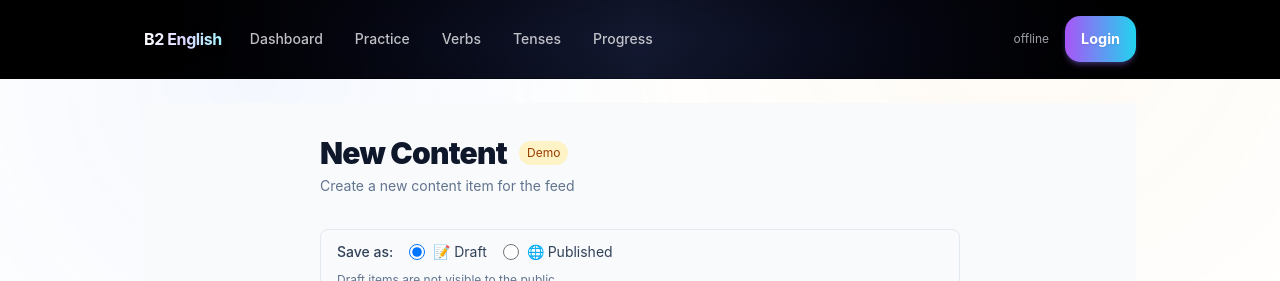
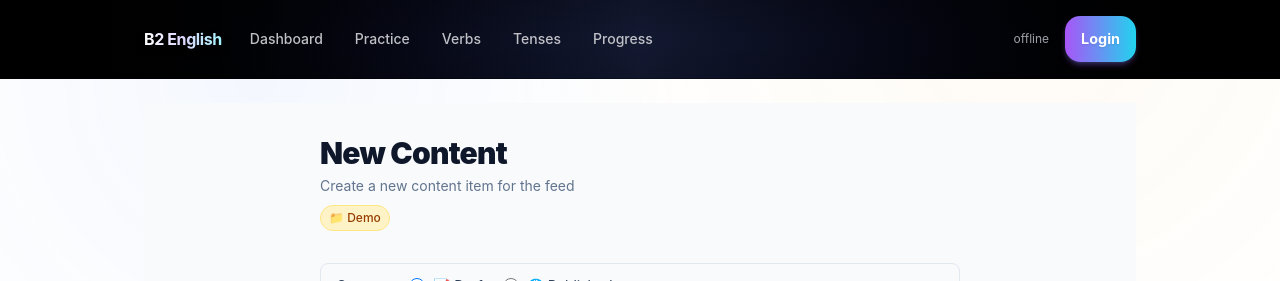
Before and after one commit to Diego-debian/b2englishapp, a Next.js app in the folder frontend/: page /admin/content/new in a window 1280 px wide. Shown: the top 281 px of the page. Built offline with nearby package versions, Linux system fonts and the light colour scheme; no server answers.

Commit message:
feat(admin): unify sync status UX for demo vs real modes

```diff
--- a/frontend/app/admin/content/[slug]/edit/page.tsx
+++ b/frontend/app/admin/content/[slug]/edit/page.tsx
@@ -13,6 +13,7 @@ import {
 import { ContentForm } from "@/components/admin/ContentForm";
 import { StatusBadge } from "@/components/admin/StatusBadge";
 import { TypeBadge } from "@/components/admin/TypeBadge";
+import { AdminSyncStatus, SyncStatus } from "@/components/admin/AdminSyncStatus";
 import { Button } from "@/components/Button";
 import { ds } from "@/lib/designSystem";
 import { updateContent, hasAuthToken, AdminContentError } from "@/lib/adminContentClient";
@@ -85,6 +86,8 @@ export default function AdminContentEditPage() {
     const [warning, setWarning] = useState<string | null>(null);
     const [success, setSuccess] = useState<string | null>(null);
     const [mounted, setMounted] = useState(false);
+    const [syncStatus, setSyncStatus] = useState<SyncStatus>("idle");
+    const [syncMessage, setSyncMessage] = useState<string | undefined>(undefined);
 
     useEffect(() => {
         setMounted(true);
@@ -154,6 +157,7 @@ export default function AdminContentEditPage() {
         if (effectiveMode === "demo") {
             updateItem(slug, finalItem);
             setSuccess("✅ Changes saved successfully.");
+            setSyncStatus("saved_local");
             setSaving(false);
             setTimeout(() => router.push("/admin/content"), 1200);
             return;
@@ -164,15 +168,18 @@ export default function AdminContentEditPage() {
         if (item.type !== "text") {
             setWarning(`Type "${item.type}" is not supported for backend. Saved locally.`);
             updateItem(slug, finalItem);
+            setSyncStatus("saved_local");
+            setSyncMessage("type not supported");
             setSaving(false);
             setTimeout(() => router.push("/admin/content"), 1500);
             return;
         }
 
-        // Check auth
         if (!hasAuthToken()) {
             setWarning("Not authenticated. Changes saved locally. Please login for Real mode.");
             updateItem(slug, finalItem);
+            setSyncStatus("saved_local");
+            setSyncMessage("no auth");
             setSaving(false);
             setTimeout(() => router.push("/admin/content"), 1500);
             return;
@@ -188,6 +195,7 @@ export default function AdminContentEditPage() {
             // Also save locally for immediate UI consistency
             updateItem(slug, finalItem);
             setSuccess("✅ Changes saved successfully.");
+            setSyncStatus("synced");
             setSaving(false);
             setTimeout(() => router.push("/admin/content"), 1200);
         } catch (err) {
@@ -195,6 +203,8 @@ export default function AdminContentEditPage() {
             console.error("[AdminContentEdit] Backend error:", apiErr);
             setError(`Backend error: ${apiErr.message}. Saved locally as fallback.`);
             updateItem(slug, finalItem);
+            setSyncStatus("saved_local");
+            setSyncMessage("backend error");
             setSaving(false);
         }
     };
@@ -208,10 +218,12 @@ export default function AdminContentEditPage() {
             setStatus(slug, "published");
             setItem({ ...item, status: "published" });
             setSuccess("✅ Published successfully!");
+            setSyncStatus(effectiveMode === "demo" ? "saved_local" : "synced");
         } else if (confirmAction === "unpublish") {
             setStatus(slug, "draft");
             setItem({ ...item, status: "draft" });
             setSuccess("✅ Moved to drafts.");
+            setSyncStatus(effectiveMode === "demo" ? "saved_local" : "synced");
         }
         setConfirmAction(null);
     };
@@ -252,16 +264,17 @@ export default function AdminContentEditPage() {
                         </h1>
                         <TypeBadge type={item.type} />
                         <StatusBadge status={item.status} />
-                        <span className={`text-xs px-2 py-1 rounded-full ${effectiveMode === "demo"
-                            ? "bg-amber-100 text-amber-800"
-                            : "bg-green-100 text-green-800"
-                            }`}>
-                            {effectiveMode === "demo" ? "Demo" : "Real"}
-                        </span>
                     </div>
-                    <p className="text-sm text-slate-500">
+                    <p className="text-sm text-slate-500 mb-2">
                         Editing: <code className="bg-slate-100 px-1 rounded">{slug}</code>
                     </p>
+                    {/* Sync Status */}
+                    <AdminSyncStatus
+                        mode={effectiveMode}
+                        writeEnabled={backendWriteEnabled}
+                        syncStatus={syncStatus}
+                        message={syncMessage}
+                    />
                 </div>
                 <div className="flex gap-2">
                     <Link href={`/admin/content/${slug}/preview`}>
--- a/frontend/app/admin/content/new/page.tsx
+++ b/frontend/app/admin/content/new/page.tsx
@@ -10,6 +10,7 @@ import {
     isContentAdminDualModeV1Enabled
 } from "@/lib/featureFlags";
 import { ContentForm } from "@/components/admin/ContentForm";
+import { AdminSyncStatus, SyncStatus } from "@/components/admin/AdminSyncStatus";
 import { ds } from "@/lib/designSystem";
 import { createContent, hasAuthToken, AdminContentError } from "@/lib/adminContentClient";
 
@@ -36,6 +37,8 @@ export default function AdminContentNewPage() {
     const [success, setSuccess] = useState<string | null>(null);
     const [mounted, setMounted] = useState(false);
     const [selectedStatus, setSelectedStatus] = useState<"draft" | "published">("draft");
+    const [syncStatus, setSyncStatus] = useState<SyncStatus>("idle");
+    const [syncMessage, setSyncMessage] = useState<string | undefined>(undefined);
 
     useEffect(() => {
         setMounted(true);
@@ -87,6 +90,7 @@ export default function AdminContentNewPage() {
             addItem(itemWithStatus);
             const msg = selectedStatus === "published" ? "✅ Published successfully!" : "✅ Saved as draft.";
             setSuccess(msg);
+            setSyncStatus("saved_local");
             setSaving(false);
             setTimeout(() => router.push("/admin/content"), 1200);
             return;
@@ -105,7 +109,9 @@ export default function AdminContentNewPage() {
         // Check auth
         if (!hasAuthToken()) {
             setWarning("Not authenticated. Content saved locally. Please login for Real mode.");
-            addItem(item);
+            addItem(itemWithStatus);
+            setSyncStatus("saved_local");
+            setSyncMessage("no auth");
             setSaving(false);
             setTimeout(() => router.push("/admin/content"), 1500);
             return;
@@ -123,6 +129,7 @@ export default function AdminContentNewPage() {
             addItem(itemWithStatus);
             const msg = selectedStatus === "published" ? "✅ Published successfully!" : "✅ Saved as draft.";
             setSuccess(msg);
+            setSyncStatus("synced");
             setSaving(false);
             setTimeout(() => router.push("/admin/content"), 1200);
         } catch (err) {
@@ -130,6 +137,8 @@ export default function AdminContentNewPage() {
             console.error("[AdminContentNew] Backend error:", apiErr);
             setError(`Backend error: ${apiErr.message}. Saved locally as fallback.`);
             addItem(itemWithStatus);
+            setSyncStatus("saved_local");
+            setSyncMessage("backend error");
             setSaving(false);
         }
     };
@@ -148,16 +157,17 @@ export default function AdminContentNewPage() {
                     <h1 className={ds.typo.h1("text-3xl font-black text-slate-900 tracking-tight")}>
                         New Content
                     </h1>
-                    <span className={`text-xs px-2 py-1 rounded-full ${effectiveMode === "demo"
-                        ? "bg-amber-100 text-amber-800"
-                        : "bg-green-100 text-green-800"
-                        }`}>
-                        {effectiveMode === "demo" ? "Demo" : "Real"}
-                    </span>
                 </div>
-                <p className={ds.typo.subtitle("text-sm text-slate-500 mt-1")}>
+                <p className={ds.typo.subtitle("text-sm text-slate-500 mt-1 mb-2")}>
                     Create a new content item for the feed
                 </p>
+                {/* Sync Status */}
+                <AdminSyncStatus
+                    mode={effectiveMode}
+                    writeEnabled={backendWriteEnabled}
+                    syncStatus={syncStatus}
+                    message={syncMessage}
+                />
             </div>
 
             {/* Status Selector */}
--- a/frontend/app/admin/content/page.tsx
+++ b/frontend/app/admin/content/page.tsx
@@ -11,6 +11,7 @@ import {
     isContentAdminDualModeV1Enabled
 } from "@/lib/featureFlags";
 import { ContentList } from "@/components/admin/ContentList";
+import { AdminSyncStatus, SyncStatus } from "@/components/admin/AdminSyncStatus";
 import { Button } from "@/components/Button";
 import { Spinner } from "@/components/Spinner";
 import { ds } from "@/lib/designSystem";
@@ -167,9 +168,21 @@ export default function AdminContentPage() {
                     <h1 className={ds.typo.h1("text-3xl font-black text-slate-900 tracking-tight")}>
                         Content Admin
                     </h1>
-                    <p className={ds.typo.subtitle("text-sm text-slate-500 mt-1")}>
+                    <p className={ds.typo.subtitle("text-sm text-slate-500 mt-1 mb-2")}>
                         Manage content items for the feed
                     </p>
+                    {/* Sync Status */}
+                    <AdminSyncStatus
+                        mode={effectiveMode}
+                        writeEnabled={backendWriteEnabled}
+                        syncStatus={(() => {
+                            if (!isRealMode) return "saved_local" as SyncStatus;
+                            if (backendError) return "error" as SyncStatus;
+                            if (backendFetched) return "synced" as SyncStatus;
+                            return "idle" as SyncStatus;
+                        })()}
+                        message={backendError ? "showing local fallback" : undefined}
+                    />
                 </div>
                 <div className="flex gap-2">
                     {isRealMode && (
--- /dev/null
+++ b/frontend/components/admin/AdminSyncStatus.tsx
@@ -0,0 +1,86 @@
+"use client";
+
+import React from "react";
+
+/**
+ * Sync status for admin operations
+ */
+export type SyncStatus = "idle" | "synced" | "saved_local" | "error";
+
+export interface AdminSyncStatusProps {
+    /** Current mode (demo or real) */
+    mode: "demo" | "real";
+    /** Whether backend write is enabled */
+    writeEnabled: boolean;
+    /** Current sync status */
+    syncStatus: SyncStatus;
+    /** Optional message to display (for errors or warnings) */
+    message?: string;
+}
+
+/**
+ * AdminSyncStatus - Displays current admin mode and sync status
+ *
+ * Shows:
+ * - Mode badge (Demo/Real)
+ * - Write enabled/disabled indicator
+ * - Sync status with appropriate icon
+ */
+export function AdminSyncStatus({
+    mode,
+    writeEnabled,
+    syncStatus,
+    message,
+}: AdminSyncStatusProps) {
+    // Mode badge styles
+    const modeStyles = mode === "demo"
+        ? "bg-amber-100 text-amber-800 border-amber-200"
+        : "bg-green-100 text-green-800 border-green-200";
+    const modeLabel = mode === "demo" ? "📁 Demo" : "🌐 Real";
+
+    // Write status
+    const writeLabel = writeEnabled ? "Write: ✓" : "Write: ✗";
+    const writeStyles = writeEnabled
+        ? "text-green-700"
+        : "text-slate-500";
+
+    // Sync status config
+    const syncConfig: Record<SyncStatus, { icon: string; label: string; style: string }> = {
+        idle: { icon: "⏳", label: "Ready", style: "text-slate-500" },
+        synced: { icon: "☁️", label: "Synced", style: "text-green-700" },
+        saved_local: { icon: "💾", label: "Saved locally", style: "text-amber-700" },
+        error: { icon: "⚠️", label: "Error", style: "text-red-700" },
+    };
+
+    const sync = syncConfig[syncStatus];
+
+    return (
+        <div className="flex flex-wrap items-center gap-3 text-xs">
+            {/* Mode Badge */}
+            <span className={`inline-flex items-center px-2 py-1 rounded-full border font-medium ${modeStyles}`}>
+                {modeLabel}
+            </span>
+
+            {/* Write Status (only show in real mode) */}
+            {mode === "real" && (
+                <span className={`font-medium ${writeStyles}`}>
+                    {writeLabel}
+                </span>
+            )}
+
+            {/* Sync Status */}
+            {syncStatus !== "idle" && (
+                <span className={`font-medium ${sync.style}`}>
+                    {sync.icon} {sync.label}
+                </span>
+            )}
+
+            {/* Optional Message */}
+            {message && (
+                <span className="text-slate-600 italic">
+                    — {message}
+                </span>
+            )}
+        </div>
+    );
+}
```
Also changed, not shown: 1 other file (tests, documents, lock files or other folders).
